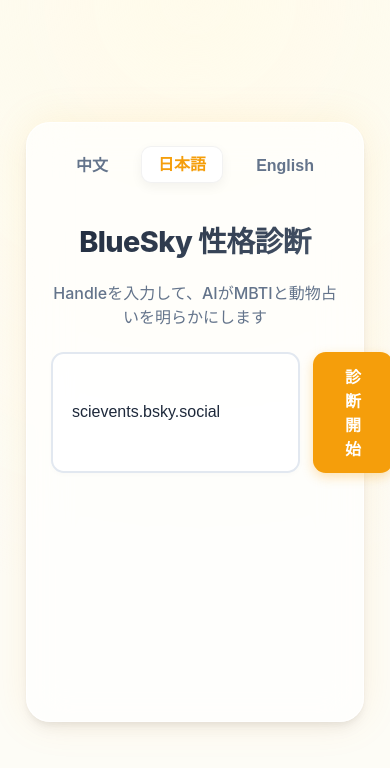
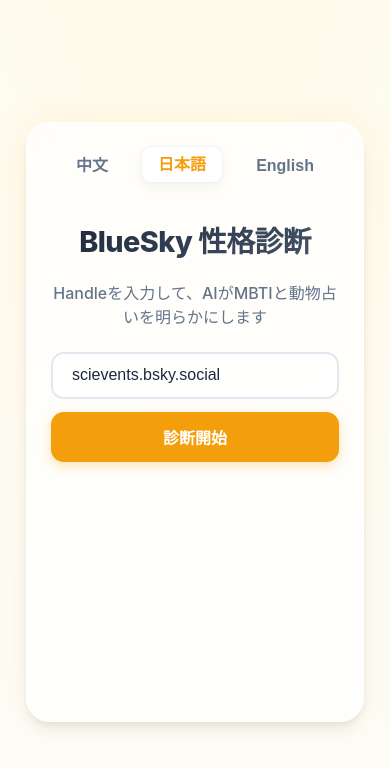
Before and after one commit to Ayutada/bluesky_analyzer, a React (Vite) app in the folder client/: page / in a window 390 px wide. Shown: the top 768 px of the page. Built offline with nearby package versions, Linux system fonts and the light colour scheme.

Commit message:
Improve responsive styles for input groups

```diff
--- a/client/src/App.css
+++ b/client/src/App.css
@@ -15,6 +15,10 @@
   --error-color: #ef4444;
   --input-bg: rgba(255, 255, 255, 0.8);
   --input-border: #e2e8f0;
+}
+
+* {
+  box-sizing: border-box;
 }
 
 body {
@@ -255,6 +259,18 @@
   .title {
     font-size: 1.8rem;
   }
+
+  .input-group {
+    flex-direction: column;
+  }
+
+  .input-group button.action-btn {
+    width: 100%;
+  }
+
+  input {
+    width: 100%;
+  }
 }
 
 .info-card {
```
